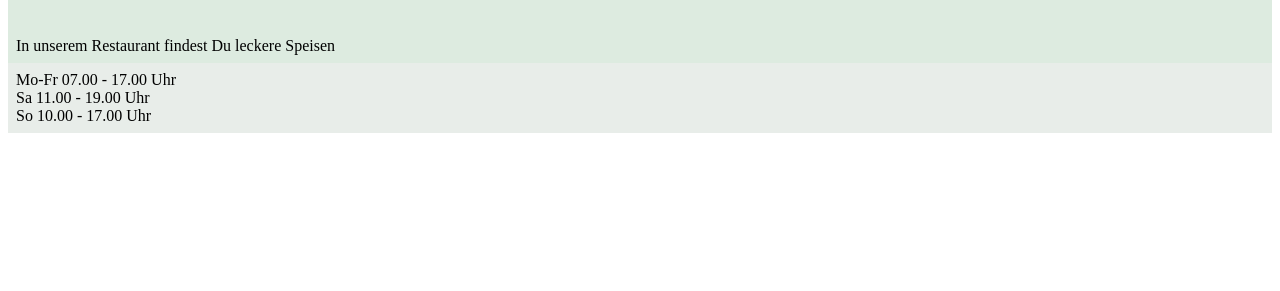
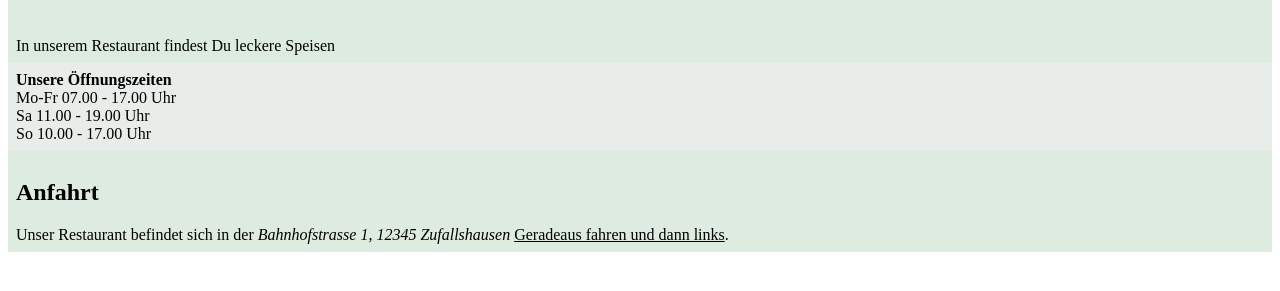
Before and after one commit to nikmax/01-first_html, a plain HTML site: page index.html in a window 1280 px wide. Shown: the part 313-604 px from the top of the page. Drawn offline with Linux system fonts and the light colour scheme.

Commit message:
kennengelernt: cursiv <i> , fett <b> und unterstrichen <u>. Dazu kamm noch <h2>

```diff
--- a/index.html
+++ b/index.html
@@ -4,8 +4,8 @@
     <style>
       .header {
         width: 100%;
-	height: 200px;
-	object-fit: cover;
+        height: 200px;
+	      object-fit: cover;
       }
       .bg1 {
         padding: 8px;
@@ -31,10 +31,18 @@
       <br />
       In unserem Restaurant findest Du leckere Speisen
     </div>
+
     <div class="bg2">
+      <b>Unsere Öffnungszeiten</b> <br />
       Mo-Fr 07.00 - 17.00 Uhr<br />
       Sa 11.00 - 19.00 Uhr<br />
       So 10.00 - 17.00 Uhr<br />
     </div>
+
+    <div class="bg1">
+      <h2>Anfahrt</h2>
+      Unser Restaurant befindet sich in der <i>Bahnhofstrasse 1, 12345 Zufallshausen</i> <u>Geradeaus fahren und dann links</u>.
+    </div>
+
   </body>
 <html>
```
